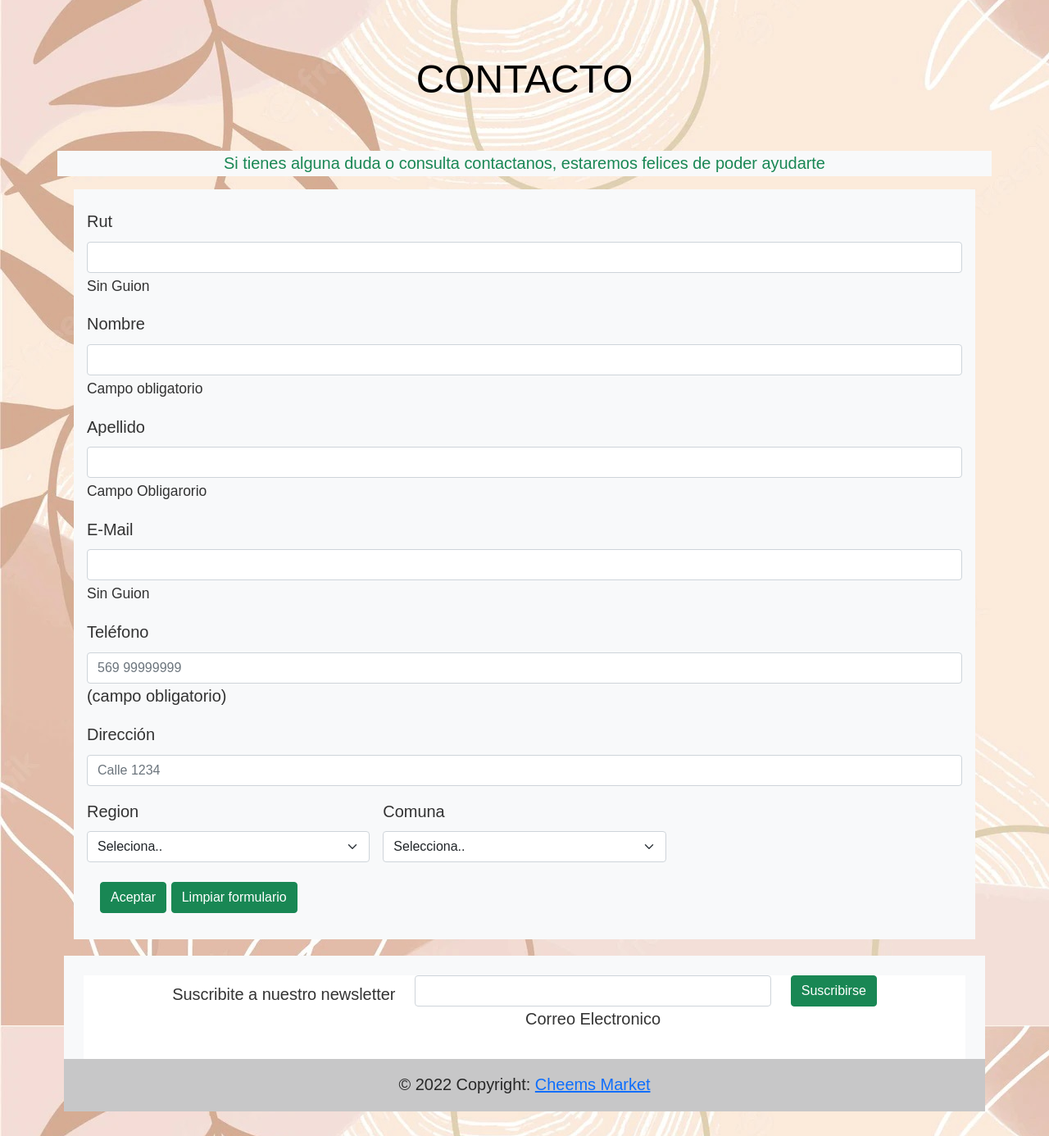
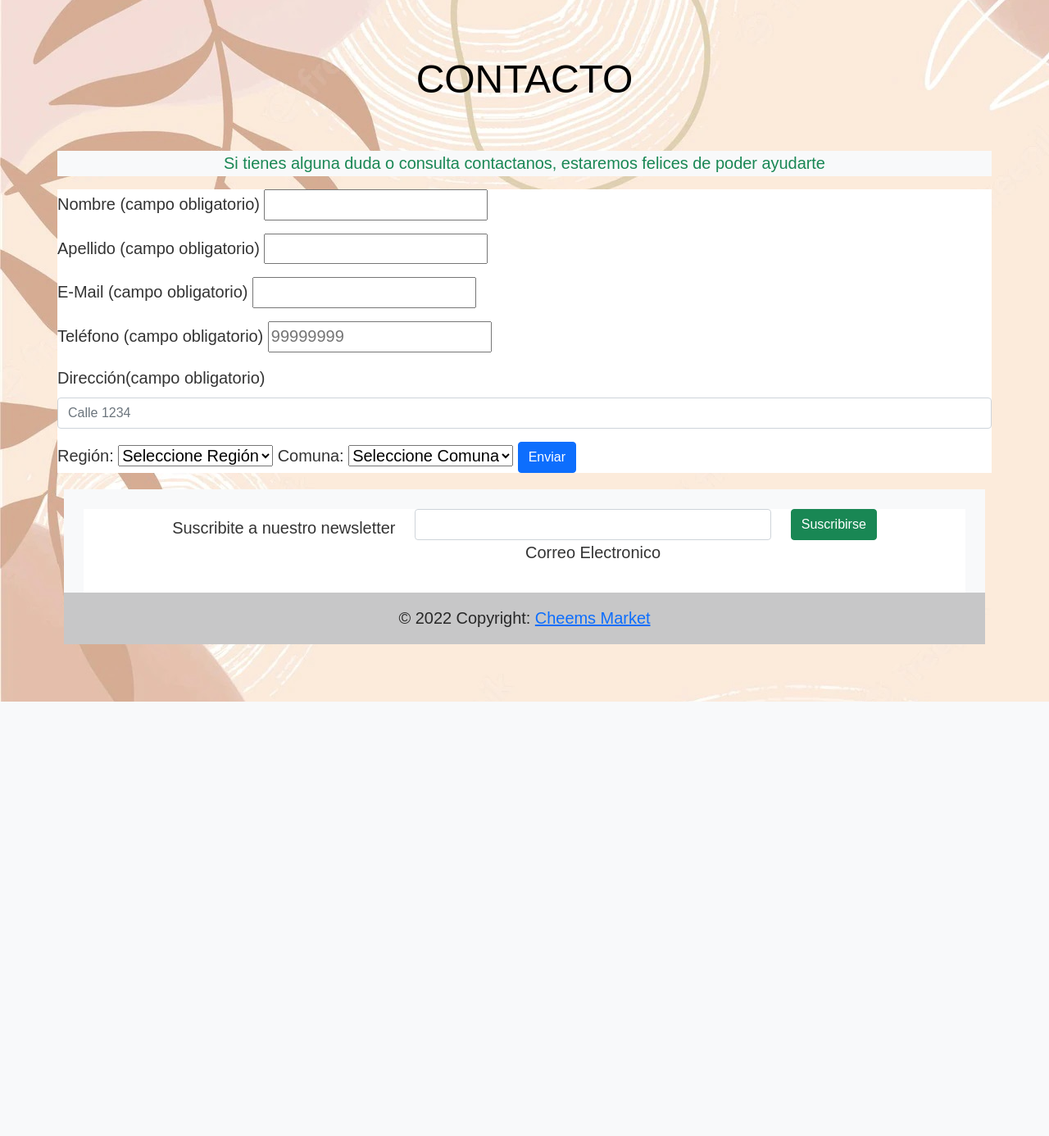
Before and after one commit to Pauloskt13/Prueba_3_PGY3121, a Django app: page /contacto.html in a window 1280 px wide. Shown: the part 82-1468 px from the top of the page at 82% size. After the commit the page ends 938 px from the top, so only its background shows below. Run offline with Django 4.2, Linux system fonts and the light colour scheme; parts of the project's set-up code (start-up, migrations or seed data) failed here and were passed over; some libraries are stand-ins or nearby versions.

Commit message:
Add files via upload

```diff
--- a/prueba3/core/templates/core/agregar_prod.html
+++ b/prueba3/core/templates/core/agregar_prod.html
@@ -11,10 +11,12 @@
                 <h1>Ingreso de nuevos Productos</h1>
             </div>
             <div class="row">
-                <form method="post" action="" id="formulario">
+                <form method="post" action="/agregar_prod" id="formulario" enctype="multipart/form-data">
                     {% csrf_token %}
                     <div class="form-group">
-                        {{ form.as_table }}
+                        {% csrf_token %}
+                            {{ form.as_p }}
+
                     </div>
 
                     <input type="submit" class="btn btn-danger" id="enviar" value="Enviar"/>
--- a/prueba3/core/templates/core/contacto.html
+++ b/prueba3/core/templates/core/contacto.html
@@ -1,22 +1,25 @@
 <!DOCTYPE html>
+{%load static %}
 <html>
-  {%load static %}
     <head>
         <meta charset="UTF-8">
             <meta name="viewport" content="width=device-width, initial-scale=1">
             <meta http-equiv="X-UA-Compatible" content="ie-edge">
             <link href="https://cdn.jsdelivr.net/npm/bootstrap@5.1.3/dist/css/bootstrap.min.css" rel="stylesheet"
             integrity="sha384-1BmE4kWBq78iYhFldvKuhfTAU6auU8tT94WrHftjDbrCEXSU1oBoqyl2QvZ6jIW3" crossorigin="anonymous">
+            {% load static %}
+            <link href="{% static "css/main.css" %} " rel="stylesheet">
+            <link rel="stylesheet" href="{% static "css/demo.css" %} ">
+            <link rel="stylesheet" href="{% static "libs/selectric.css" %} ">
 
-            <link href="{% static "css/main.css" %} " rel="stylesheet">
-            <link rel="icon" href="img/logo.jpg" href="index.html">
+            <link rel="icon" href="{% static "img/logo.jpg" %} " href="index.html">
             <title> Contacto -Cheems Market</title>
         </head>
     <body class="conteimner fluid" background="{% static "img/background_04.jpg" %} ">
         <script src="https://cdn.jsdelivr.net/npm/bootstrap@5.1.3/dist/js/bootstrap.bundle.min.js" integrity="sha384-ka7Sk0Gln4gmtz2MlQnikT1wXgYsOg+OMhuP+IlRH9sENBO0LRn5q+8nbTov4+1p" crossorigin="anonymous"></script>
 
     <!--Barra de navegacion-->
-    <nav class="navbar navbar-expand-lg navbar-light bg-light p-3 fixed-top id="menu" scr="">
+    <nav class="navbar navbar-expand-lg navbar-light bg-light p-3 fixed-top" id="menu" scr="">
         <div class="container-fluid">
           <a class="navbar-brand" href="#">
               <img src="{% static "img/logo.jpg" %} " href="index.html" width="40px" height="40px" class="rounded-pill">
@@ -57,105 +60,123 @@
     </center>
     <p>    </p>
 
+    <!--FORMULARIO-->
+    <script>
+      $(document).ready(function() {
 
-    <script type="text/javascript" src="http://ajax.aspnetcdn.com/ajax/jquery.validate/1.10.0/localization/messages_es.js"></script>
-    <script src="https://cdnjs.cloudflare.com/ajax/libs/jquery/3.3.1/jquery.min.js"></script>
-
-    <script>
- $(document).ready(function() {
-  $("#basic-form").validate({
+       $("#basic-form").validate({
     rules: {
       name : {
         required: true,
-        minlength: 3,
-        numner:false,
+        minlength: 3
       },
-      rut: {
+      apellido : {
         required: true,
-        min: 8,
-        max: 9,
-        Text: false,
+        minlength: 3
       },
       email: {
         required: true,
         email: true
       },
-    },
-    messages : {
-      name: {
-        minlength: "Nombre no valido"
-      },
-      rut: {
-        required: "Ingresa tu rut",
-        number: "Ingresa un numero valido",
-        min: "Rut no valido"
-      },
-      email: {
-        email: "El mail debe tener formato: abc@domain.tld"
-      },
+      //tel : {
+        //required: true,
+        //number: true,
+        //minlength: 8
+      //},
+      inputAddress: {
+        required: true,
+        minlength: 3
+      }
     }
+
   });
 });
 
-      </script>
+$(document).ready(function(){
+    $("#basic-form").submit(function () {
+        if($("#telefono").val().length < 1) {
+            alert("El teléfono es obligatorio");
+            return false;
+        }
+        if(isNaN($("#telefono").val())) {
+            alert("El teléfono solo debe contener números");
+            return false;
+        }
+        if($("#telefono").val().length < 8) {
+            alert("El teléfono debe tener 8 caracteres. Ej. 99999999 ");
+            return false;
+        }
+        return false;
+    });
+});
 
-      <div class="container-fluid ml-4-mr-4">
-        <form class="row g-3 bg-light m-2  p-2" id="basic-form" method="post" action="">
-            <div>
-              <label for="name" class="form-label" >Rut </label>
-              <input type="number" name="rut" id="rut" text="false" class="form-control" required>
-              <span><small>Sin Guion</small></span>
-            </div>
-            <div>
-              <label for="name" class="form-label" >Nombre </label>
-              <input id="name" name="name" minlength="3" type="text" class="form-control" required>
-              <span><small>Campo obligatorio</small></span>
-            </div>
-            <div>
-              <label for="apellido" class="form-label">Apellido </label>
-              <input id="apellido" name="apellido" minlength="3" type="text" class="form-control" required>
-              <span><small>Campo Obligarorio</small></span>
-            </div>
-            <div>
-              <label for="email" class="form-label">E-Mail</label>
-              <input id="email" type="email" name="email" class="form-control" required>
-              <span><small>Sin Guion</small></span>
-            </div>
-            <div>
-              <label for="tel" class="form-label">Teléfono </label>
-              <input id="tel" name="tel" minlength="8" maxlength="12" type="number" placeholder="569 99999999" class="form-control" required>
-              <span>(campo obligatorio)</span>
-            </div>
-            <div>
-              <label for="inputAddress" class="form-label">Dirección</label>
-              <input type="text" class="form-control" id="inputAddress" placeholder="Calle 1234 ">
-            </div>
+</script>
+    <script type="text/javascript" src="https://ajax.aspnetcdn.com/ajax/jquery.validate/1.10.0/localization/messages_es.js"></script>
+    <script src="https://cdnjs.cloudflare.com/ajax/libs/jquery/3.3.1/jquery.min.js"></script>
+    <div>
 
-            <div class="col-md-4">
-                <label for="lname" class="form-label">Region</label><br>
-                <select onchange= "getComunas(this.value)" class="form-select" name="regions" id="selectRegionId">
-                    <option value="">Seleciona..</option>
-                </select>
-            </div>
-
-            <div class="col-md-4">
-              <label for="inputState" class="form-label">Comuna</label>
-              <select id="selectComunas" class="form-select" name="comunas">
-                <option >Selecciona..</option>
-              </select>
-            </div>
+    <form id="basic-form" action="" method="post">
+        <p>
+          <label for="name">Nombre <span>(campo obligatorio)</label>
+          <input id="name" name="name" minlength="3" type="text" required>
+        </p>
+        <p>
+          <label for="apellido">Apellido <span>(campo obligatorio)</label>
+          <input id="apellido" name="apellido" minlength="3" type="text" required>
+        </p>
+        <p>
+          <label for="email">E-Mail <span>(campo obligatorio)</span></label>
+          <input id="email" type="email" name="email" required>
+        </p>
+        <p>
+          <label for="telefono">Teléfono <span>(campo obligatorio)</span></label>
+          <input type="number" name="telefono" id="telefono" minlength="8" size="11" placeholder="99999999">
+        </p>
+        <p>
+        <div class="col-12">
+          <label for="inputAddress" class="form-label">Dirección<span>(campo obligatorio)</span></label>
+          <input type="text" class="form-control" id="inputAddress" minlength="3" placeholder="Calle 1234 " required>
+        </div>
+        </p>
 
 
-            <div class="m-2 p-3">
-              <input type="submit" value="Aceptar" class="btn btn-success">
-              <input type="reset"  class="btn btn-success" value="Limpiar formulario">
-            </div>
-          </form>
-        </div>
+      <fieldset>
+      <label>Región: </label>
+          <select id="region-avanzado">
+              <option value="">Seleccione Región</option>
+          </select>
+      <label>Comuna: </label>
+          <select id="comuna-avanzado">
+              <option value="">Seleccione Comuna</option>
+          </select>
+      <button type="submit" class="btn btn-primary" id="submit" value="submit">Enviar</button>
+      </div>
+      </fieldset>
+          <script src="https://ajax.googleapis.com/ajax/libs/jquery/1.9.1/jquery.min.js"></script>
+          <script src="{% static "libs/jquery.selectric.min.js"  %} "></script>
+          <script src="{% static "dist/jquery.georegionalizacion-chile_0.9.min.js" %} "></script>
+          <script>
+
+              //$('#region').geoRegionalizacion({
+                //  regionDependiente: '#comuna'
+              //});
+              $('#region-avanzado').geoRegionalizacion({
+                  regionDependiente: '#comuna-avanzado',
+                  onRegionSelect: function(){
+                      console.log($(this).val());
+                  },
+                  onComunaSelect: function() {
+                      console.log($(this).val());
+                  },
+                  onCreate: function(){
+                      $('#region-avanzado, #comuna-avanzado').selectric('refresh');
+                  }
+              });
+
+          </script>
 
 
-
-
+  </form>
    <!--FOOTER-->
    <footer class="bg-light text-center blank mx-2 ">
     <div class="container p-4 pb-0">
@@ -189,6 +210,9 @@
     </div>
   </footer>
 
-  <script src="main.js"></script>
+
+
+
+  <script src="js/main.js"></script>
   </body>
 </html>
--- a/prueba3/core/templates/core/modificar_prod.html
+++ b/prueba3/core/templates/core/modificar_prod.html
@@ -10,7 +10,7 @@
                 <h1>Modificación de Productos</h1>
             </div>
             <div class="row">
-                <form method="post" action="" id="formulario_fundacion">
+                <form method="post" action="" id="formulario">
                     {% csrf_token %}
                     <div class="form-group">
                         {{ form.as_table }}
--- a/prueba3/core/templates/core/nosotros.html
+++ b/prueba3/core/templates/core/nosotros.html
@@ -65,7 +65,7 @@
                   <img src="{% static 'img/paulo.jpg' %}" class="card-img-top" alt="..." id="fotonosotros">
                   <div class="card-body">
                       <h5 class="card-title text-success"><strong>Paulo Ramirez</strong></h5>
-                      <p class="card-text"><strong>Analista Programador Computacional</strong> Duoc Uc<br>Amo los animales desde que soy pequeño, siempre he sentido una gran cernia por ellos. Por eso he decido iniciar esta aventura con mi amiga, por que amamos los animales, y creemos que es muy importante valorarlos y ser consciente de una tenencia responsable.
+                      <p class="card-text"><strong>Analista Programadora Computacional</strong> Duoc Uc<br>Amo los animales desde que soy pequeño, siempre he sentido una gran cernia por ellos. Por eso he decido iniciar esta aventura con mi amiga, por que amamos los animales, y creemos que es muy importante valorarlos y ser consciente de una tenencia responsable.
                       <br>Es por ese motivo que nos inclinamos por ayudar a fundaciones que no cuentan con los recursos necesario para tan linda labor de rescatar y cuidar animales abandonados. </p>
                   </div>
                   <div class="card-footer">
--- a/prueba3/core/templates/core/tienda.html
+++ b/prueba3/core/templates/core/tienda.html
@@ -60,11 +60,11 @@
         <div class="card ">
           <div class="card-body">
             <img src="{{ p.imagenProd }}" alt="..." class="img-thumbnail">
-            <h5 class="card-title">Nombre: {{p.nombreProducto | title }}</h5>
+            <h5 class="card-title">{{p.nombreProducto | title }}</h5>
+            <p class="card-text">Descripción: {{p.descripcion | capfirst}}</p>
+            <p class="card-text">Codigo: {{p.codProducto | capfirst}}</p>
           </div>
           <ul class="list-group list-group-flush">
-            <li class="list-group-item">Categoria: {{p.categoria | capfirst}}</li>
-            <li class="list-group-item">Descripción: {{p.descripcion | capfirst}}</li>
             <li class="list-group-item">{{p.stock | capfirst}} Unidades</li>
             <li class="list-group-item">$ {{p.precio | capfirst}}</li>
           </ul>
```
Also changed, not shown: prueba3/core/templates/core/administrador.html (+13 -47 lines), prueba3/core/templates/core/donaciones.html (+88 -4 lines).
